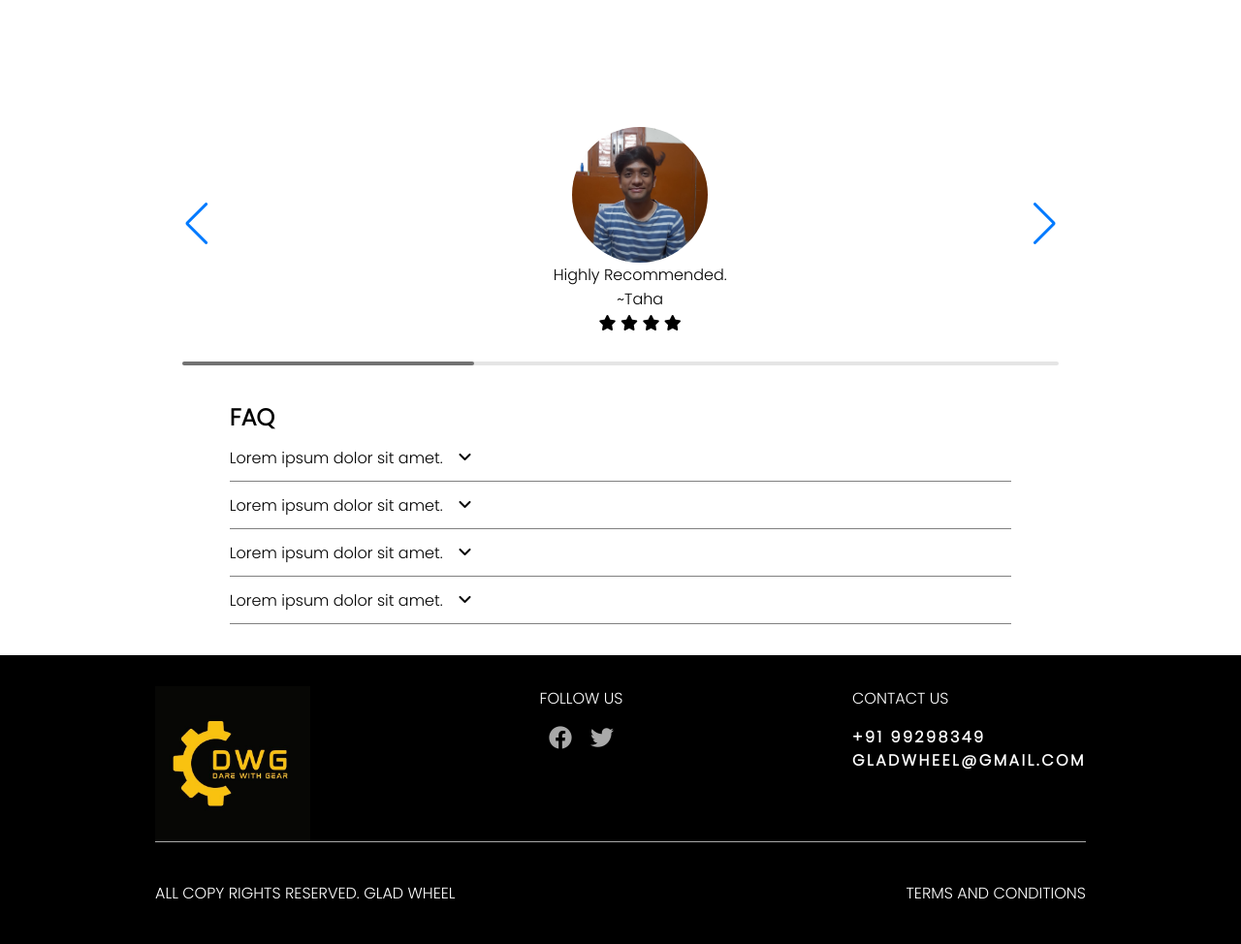
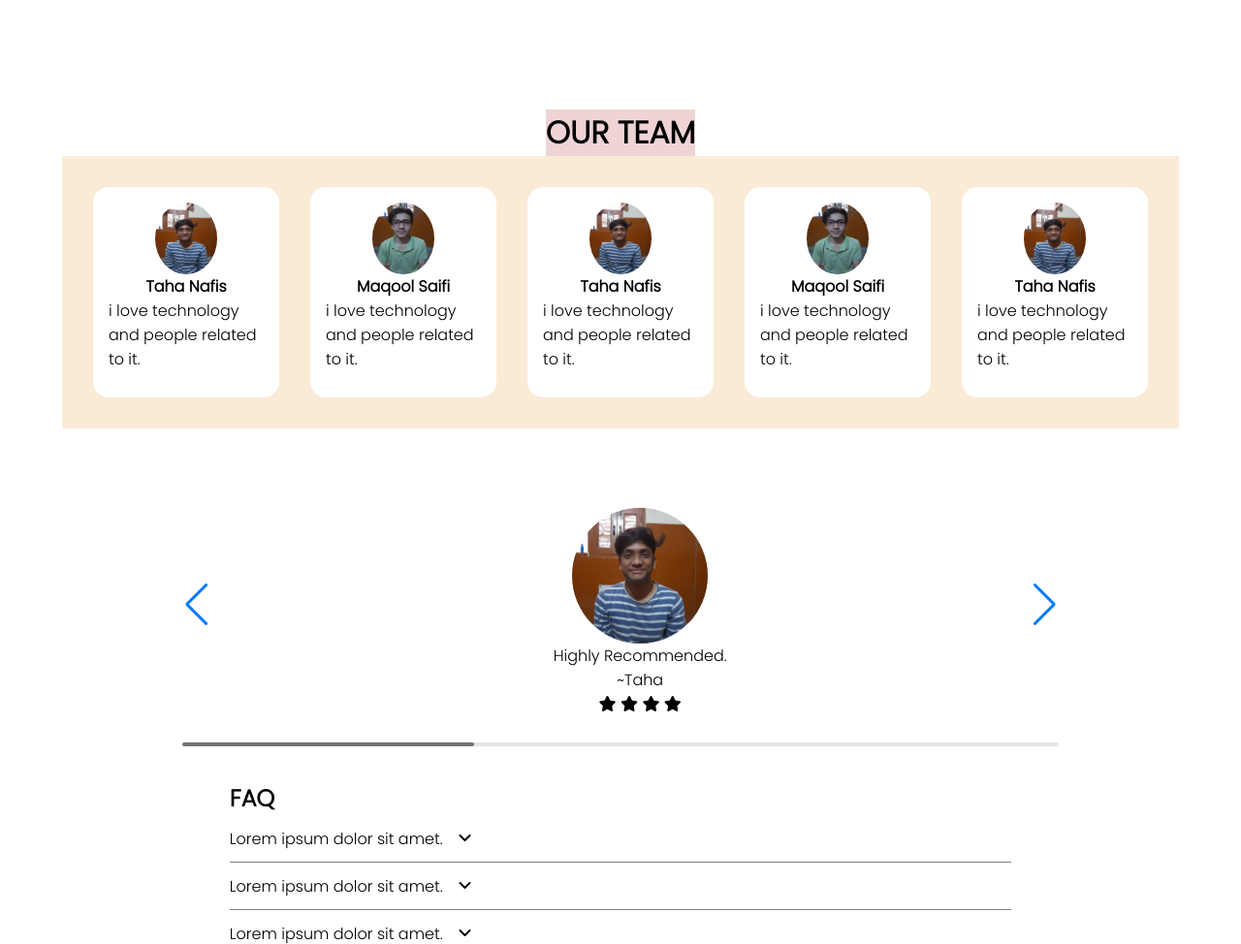
Before and after one commit to algoNawaz/GladWheel, a PHP site: page / in a window 1280 px wide. Shown: the part 2421-3395 px from the top of the page at 97% size. Run offline with PHP 8.4, Linux system fonts and the light colour scheme.

Commit message:
team section added

```diff
--- a/index.html
+++ b/index.html
@@ -97,6 +97,39 @@
         </div>
       </div>
 
+
+      <!-- team section -->
+      <div class="team">
+        <h1>OUR TEAM</h1>
+        <div class="team-section">
+          <div class="profile-card">
+            <img src="/taha.jpg" alt="">
+            <h4>Taha Nafis</h4>
+          <p>i love technology and people related to it.</p>
+        </div>
+        <div class="profile-card">
+          <img src="/maqool.jpg" alt="">
+          <h4>Maqool Saifi</h4>
+          <p>i love technology and people related to it.</p>
+        </div>
+        <div class="profile-card">
+          <img src="/taha.jpg" alt="">
+          <h4>Taha Nafis</h4>
+          <p>i love technology and people related to it.</p>
+        </div>
+        <div class="profile-card">
+          <img src="/maqool.jpg" alt="">
+          <h4>Maqool Saifi</h4>
+          <p>i love technology and people related to it.</p>
+        </div>
+        <div class="profile-card">
+          <img src="/taha.jpg" alt="">
+          <h4>Taha Nafis</h4>
+          <p>i love technology and people related to it.</p>
+        </div>
+
+      </div>
+    </div>
 
       <div class="customer-review swiper">
         <div class="content swiper-wrapper">
--- a/style.css
+++ b/style.css
@@ -204,6 +204,50 @@ nav {
     width:35rem;
     margin: 0 auto;
 }
+
+/* team section  */
+.team{
+  display: flex;
+  flex-direction: column;
+  align-items: center;
+  padding: 2rem;
+}
+.team>h1{
+  background-color: rgba(197, 114, 114, 0.3);
+}
+.team-section{
+  width:100%;
+  padding: 1rem;
+  /* border: 2px solid green; */
+  display: flex;
+  justify-content: space-between;
+  flex-wrap: wrap;
+  padding: 2rem;
+  background-color: antiquewhite;
+}
+.profile-card{
+  display: flex;
+  flex-direction: column;
+  align-items: center;
+  width: 10rem;
+  /* border: 2px solid black; */
+  border-radius: 1rem;
+  padding: 1rem;
+  background-color: #fff;
+
+}
+.profile-card>img{
+  height: 40%;
+  width: 40%;
+  border-radius: 50%;
+}
+
+.profile-card:hover{
+  transform: translateY(-3%);
+  background-color: #ffc;
+}
+
+/* team section end  */
 
 footer{
   background-color: black;
```
